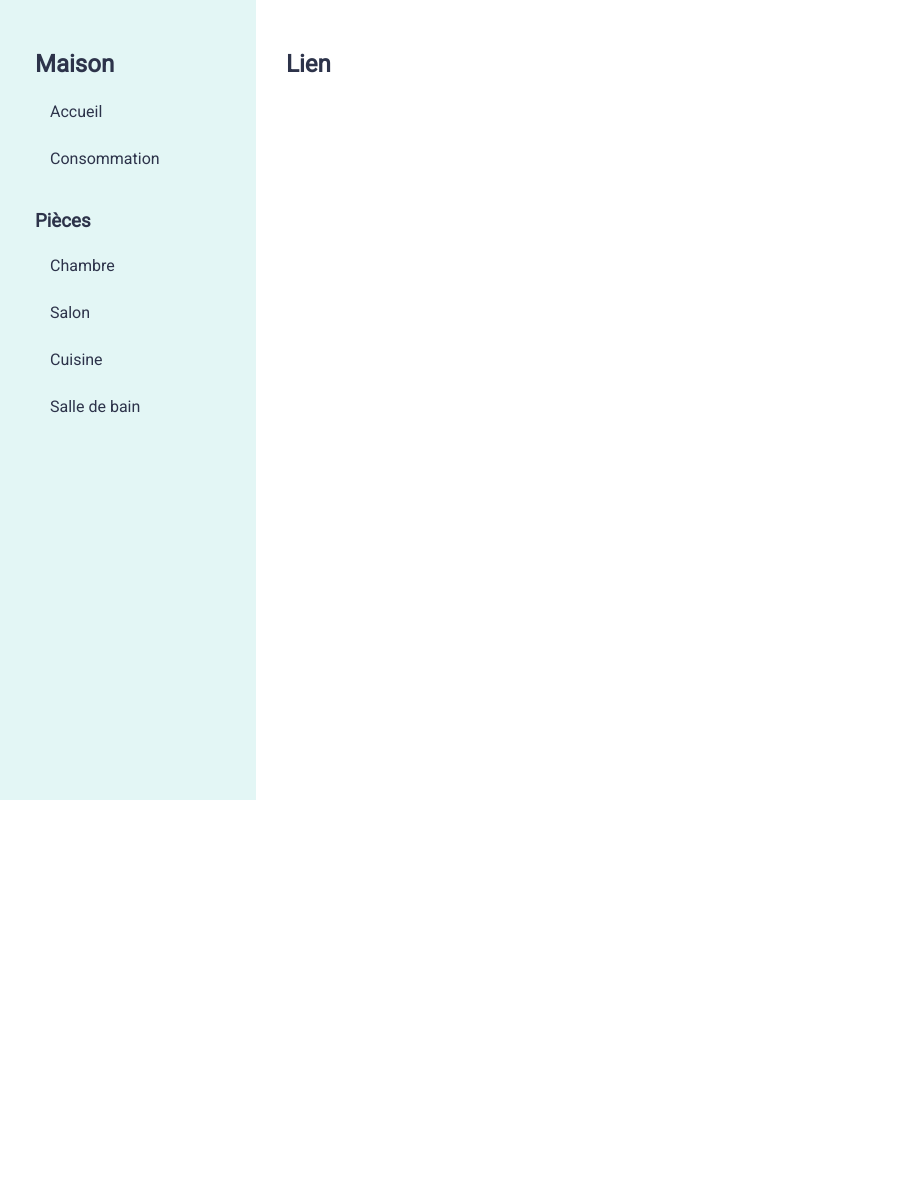
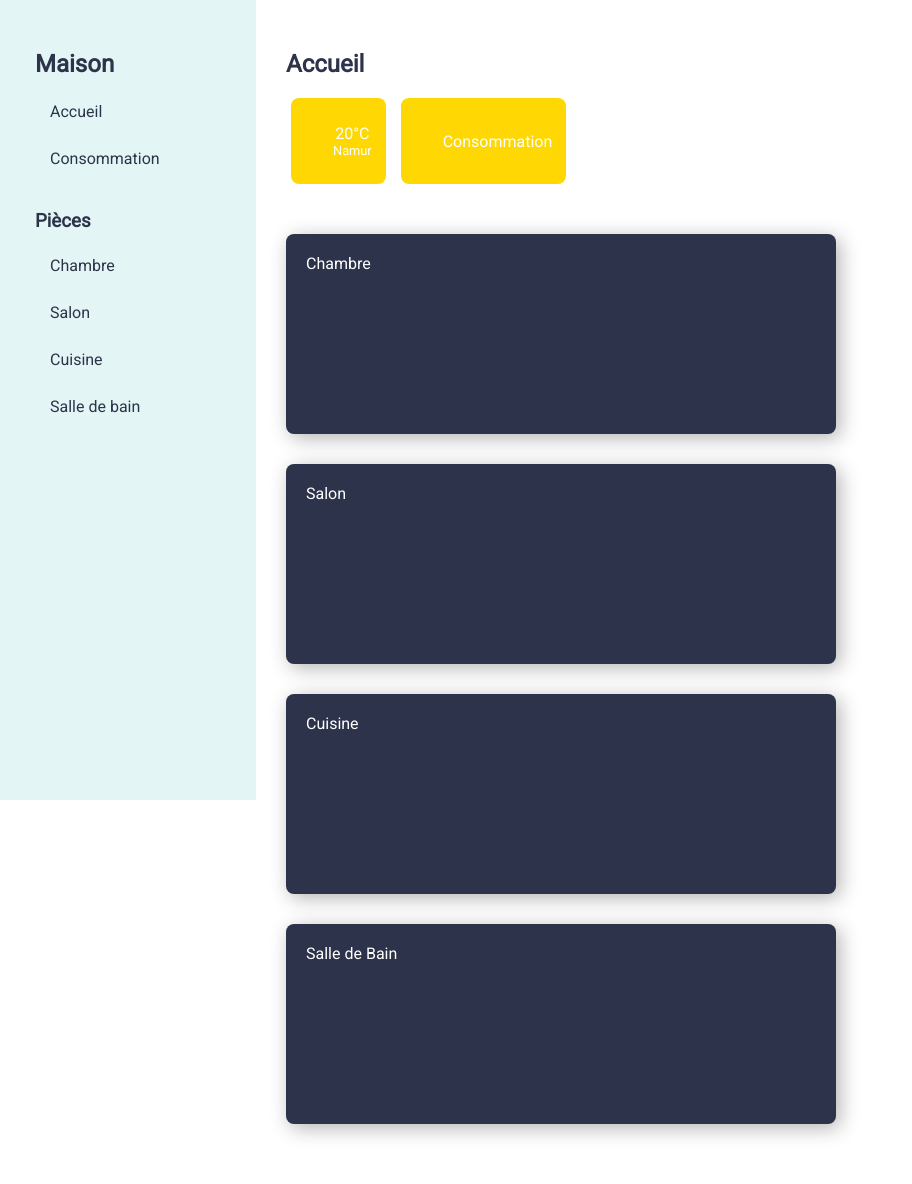
Before and after one commit to ton-s/INFOM453-project-app, a Django app: page / in a window 1280 px wide. Shown: the whole page, without its empty margins (0-912 px from the left). Before the commit the page ends 800 px from the top, so only its background shows below. Run offline with Django 4.2, Linux system fonts and the light colour scheme.

Commit message:
add dashboard

```diff
--- /dev/null
+++ b/src/core/templates/core/home.html
@@ -0,0 +1,37 @@
+{% extends 'base.html' %}
+
+{% block content %}
+
+    <div id="content-info">
+        <div id="weather" class="info">
+           <div class="type"><i class="fa-solid fa-cloud"></i></div>
+            <div class="data">
+                <div id="temperature">20°C</div>
+                <div id="city">Namur</div>
+            </div>
+        </div>
+
+        <div id="consommation" class="info">
+            <div class="type"><i class="fa-solid fa-chart-simple"></i></div>
+            <div class="data">
+                <div>Consommation</div>
+            </div>
+        </div>
+    </div>
+
+    <div id="content-widget">
+        <div class="widget">
+            <span style="color: white">Chambre</span>
+        </div>
+        <div class="widget">
+            <span style="color: white">Salon</span>
+        </div>
+        <div class="widget">
+            <span style="color: white">Cuisine</span>
+        </div>
+        <div class="widget">
+            <span style="color: white">Salle de Bain</span>
+        </div>
+    </div>
+
+{% endblock %}
--- a/src/core/views.py
+++ b/src/core/views.py
@@ -11,4 +11,4 @@ def index(request):
     #
     # print(data)
 
-    return render(request, 'base.html')
+    return render(request, 'core/home.html')
--- a/src/static/css/style.css
+++ b/src/static/css/style.css
@@ -19,6 +19,7 @@
 a {
     text-decoration: none;
 }
+
 
 .btn:hover {
     background-color: var(--color-btn);
@@ -42,20 +43,21 @@ a {
 
 #container {
     display: flex;
-    height: 100vh;
 }
 
 #menu {
     width: 20%;
+    height: 100%;
     padding: 50px 25px 0;
     background-color: var(--color-background);
+    position: fixed;
 }
 
 #menu .title-2 {
     margin-top: 28px;
 }
 
-#menu a, #menu p {
+#menu p {
     padding-left: 10px;
 }
 
@@ -66,7 +68,7 @@ nav {
 }
 
 nav a {
-    padding: 14px 0px 14px;
+    padding: 14px 0px 14px 10px;
     color: var(--color-txt);
 }
 
@@ -77,6 +79,96 @@ nav a span {
 #content {
     width: 80%;
     padding: 50px 30px 30px;
+    margin-left: auto;
 }
 
-/**** BASE ****/
+@media screen and (max-width: 1100px) {
+    #menu {
+        display: none;
+    }
+
+    #content {
+        width: 100%;
+    }
+}
+
+/**** CORE ****/
+
+/* INFO */
+
+#content-info {
+    height: 12vh;
+    padding: 5px;
+    display: flex;
+    justify-content: flex-start;
+    margin-top: 15px;
+    overflow-y: auto;
+    -ms-overflow-style: none;
+    scrollbar-width: none;
+}
+
+.info {
+    height: 100%;
+    border-radius: 8px;
+    background-color: var(--color-btn);
+}
+
+.info .type, .info .data {
+    padding: 6px 14px 6px;
+    display: flex;
+    justify-content: center;
+    align-items: center;
+}
+
+
+#weather, #consommation {
+    display: flex;
+    justify-content: space-between;
+    margin-right: 15px;
+}
+
+.type {
+    font-size: 2rem;
+    color: white;
+}
+
+.data {
+    flex-direction: column;
+}
+
+.data > div {
+    font-size: 1rem;
+    color: white;
+}
+
+#city {
+    font-size: 0.8rem;
+}
+
+
+/* WIDGET */
+
+#content-widget {
+    margin-top: 45px;
+    display: flex;
+    justify-content: space-between;
+    flex-wrap: wrap;
+}
+
+.widget {
+    background-color: var(--color-txt);
+    height: 25vh;
+    width: 550px;
+    margin-bottom: 30px;
+    padding: 20px;
+    border-radius: 8px;
+    transition: all 0.8s cubic-bezier(0.15, 0.83, 0.66, 1);
+}
+
+.widget {
+    box-shadow: 4px 4px 20px rgba(0, 0, 0, 0.3);
+}
+
+.widget:hover, .info:hover {
+    transform: scale(1.04);
+}
--- a/src/templates/base.html
+++ b/src/templates/base.html
@@ -53,7 +53,7 @@
         </div>
 
         <div id="content">
-            <p class="title">Lien</p>
+            <p class="title">Accueil</p>
             {% block content %}{% endblock %}
         </div>
     </div>
```
